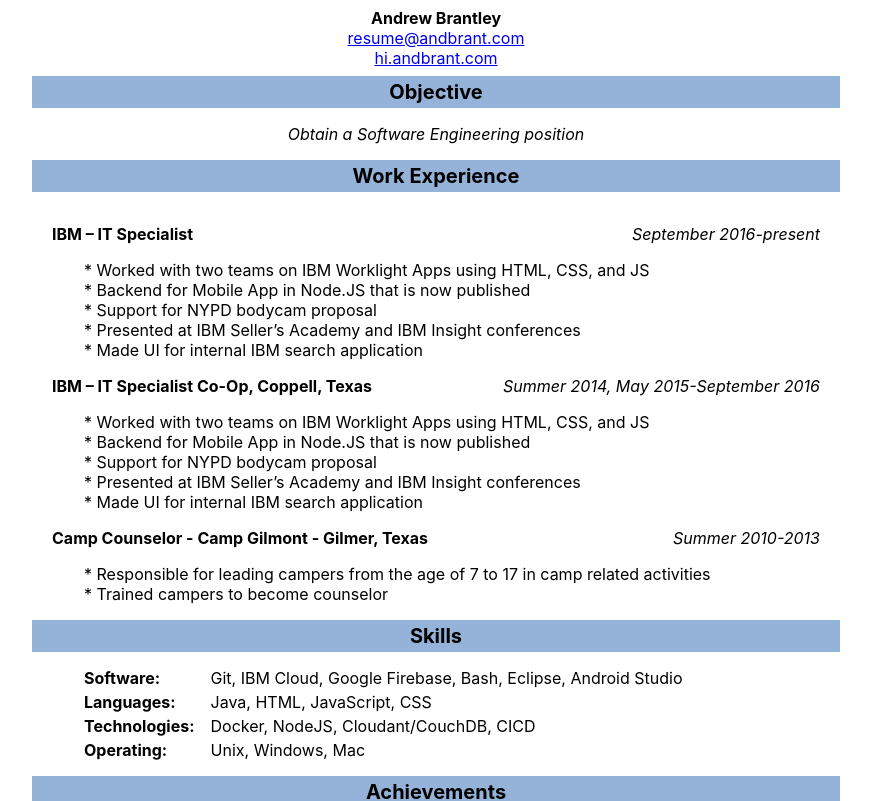
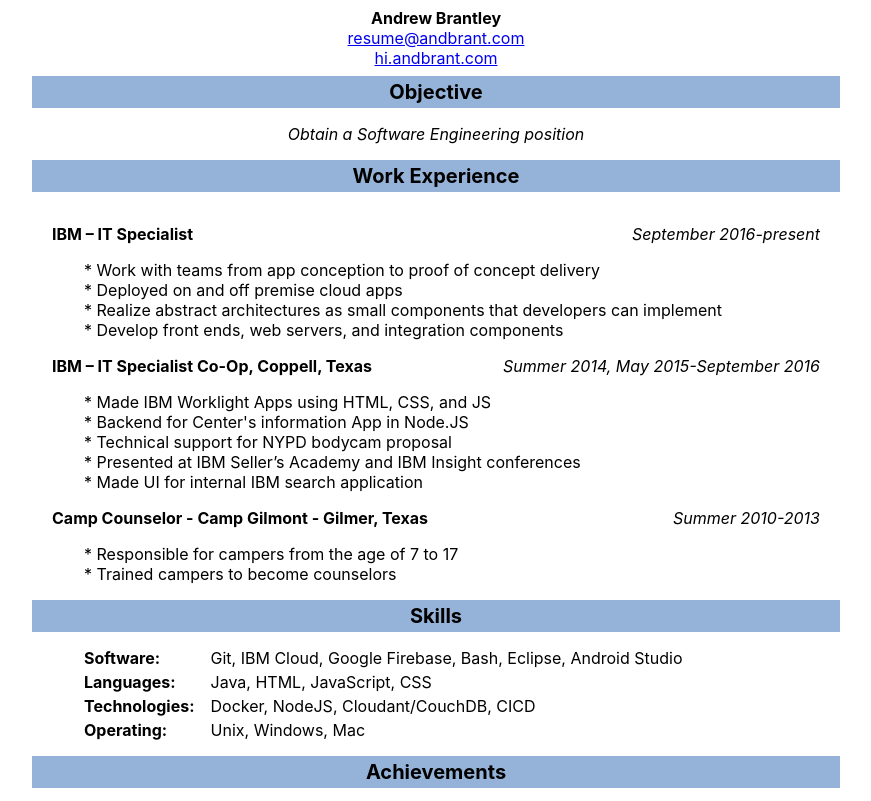
Before and after one commit to yeltnar/resume, a React (Create React App) app: page / in a window 1280 px wide. Shown: the top 801 px of the page, without its empty margins (204-1075 px from the left). Built offline with nearby package versions, Linux system fonts and the light colour scheme.

Commit message:
content update Style touch up

```diff
--- a/src/App.js
+++ b/src/App.js
@@ -5,11 +5,11 @@
 import {Section} from "./components/templates/section"
 import {Title} from "./components/title/Title"
 
-import resume_json from "./data/resume.json"
+import {resume} from "./data/main.json"
 
 function App() {
 
-  const [resume_obj, setResumeObj] = useState(resume_json);
+  const [resume_obj, setResumeObj] = useState(resume);
 
   if(resume_obj===undefined){
     return LoadingElement
--- a/src/components/templates/style.css
+++ b/src/components/templates/style.css
@@ -71,3 +71,6 @@
 .label-content > .label{
     font-weight: bold;
 }
+.label-content > .content{
+    text-align: left;
+}
--- a/src/components/title/Title.js
+++ b/src/components/title/Title.js
@@ -1,5 +1,5 @@
 import React, {useState} from 'react';
-import contact from "../../data/contact.json"
+import {contact} from "../../data/main.json"
 import './style.css';
 
 function Title(){
--- a/src/data/contact.json
+++ /dev/null
@@ -1,8 +0,0 @@
-{
-    "name":"Andrew Brantley",
-    "email":"resume@andbrant.com",
-    "website":{
-        "text":"hi.andbrant.com",
-        "link":"https://hi.andbrant.com"
-    }
-}
--- a/src/data/resume.json
+++ b/src/data/main.json
@@ -1,19 +1,24 @@
-[
 {
+  "contact": {
+    "name": "Andrew Brantley",
+    "email": "resume@andbrant.com",
+    "website": {
+      "text": "hi.andbrant.com",
+      "link": "https://hi.andbrant.com"
+    }
+  },
+  "resume": [{
       "title": "Objective",
-      "content": [
-        {
+      "content": [{
         "type": "plain",
         "data": [
           "<i>Obtain a Software Engineering position</i>"
         ]
-        }
-      ]
+      }]
     },
     {
       "title": "Work Experience",
-      "content": [
-        {
+      "content": [{
           "type": "plain-date",
           "data": [
             "IBM – IT Specialist"
@@ -23,11 +28,10 @@
         {
           "type": "bullet",
           "data": [
-            "Worked with two teams on IBM Worklight Apps using HTML, CSS, and JS",
-            "Backend for Mobile App in Node.JS that is now published ",
-            "Support for NYPD bodycam proposal ",
-            "Presented at IBM Seller’s Academy and IBM Insight conferences ",
-            "Made UI for internal IBM search application"
+            "Work with teams from app conception to proof of concept delivery",
+            "Deployed on and off premise cloud apps",
+            "Realize abstract architectures as small components that developers can implement",
+            "Develop front ends, web servers, and integration components"
           ]
         },
         {
@@ -40,10 +44,10 @@
         {
           "type": "bullet",
           "data": [
-            "Worked with two teams on IBM Worklight Apps using HTML, CSS, and JS",
-            "Backend for Mobile App in Node.JS that is now published ",
-            "Support for NYPD bodycam proposal ",
-            "Presented at IBM Seller’s Academy and IBM Insight conferences ",
+            "Made IBM Worklight Apps using HTML, CSS, and JS",
+            "Backend for Center's information App in Node.JS",
+            "Technical support for NYPD bodycam proposal",
+            "Presented at IBM Seller’s Academy and IBM Insight conferences",
             "Made UI for internal IBM search application"
           ]
         },
@@ -57,42 +61,38 @@
         {
           "type": "bullet",
           "data": [
-            "Responsible for leading campers from the age of 7 to 17 in camp related activities",
-            "Trained campers to become counselor"
+            "Responsible for campers from the age of 7 to 17",
+            "Trained campers to become counselors"
           ]
         }
       ]
     },
     {
       "title": "Skills",
-      "content": [
-        {
+      "content": [{
         "type": "label-content",
-          "data": [
-            {
-              "label":"Software",
-              "content":"Git, IBM Cloud, Google Firebase, Bash, Eclipse, Android Studio"
+        "data": [{
+            "label": "Software",
+            "content": "Git, IBM Cloud, Google Firebase, Bash, Eclipse, Android Studio"
           },
           {
-              "label":"Languages",
-              "content":"Java, HTML, JavaScript, CSS"
+            "label": "Languages",
+            "content": "Java, HTML, JavaScript, CSS"
           },
           {
-              "label":"Technologies",
-              "content":"Docker, NodeJS, Cloudant/CouchDB, CICD"
+            "label": "Technologies",
+            "content": "Docker, NodeJS, Cloudant/CouchDB, CICD"
           },
           {
-              "label":"Operating",
-              "content":"Unix, Windows, Mac"
+            "label": "Operating",
+            "content": "Unix, Windows, Mac"
           }
         ]
-        }
-      ]
+      }]
     },
     {
       "title": "Achievements",
-      "content": [
-        {
+      "content": [{
           "type": "achievement-date",
           "data": [
             "Technical Specialist Profession Certification - Level 2"
@@ -124,3 +124,4 @@
       ]
     }
   ]
+}
```
Lines whose indentation alone changed are shown as unchanged.
